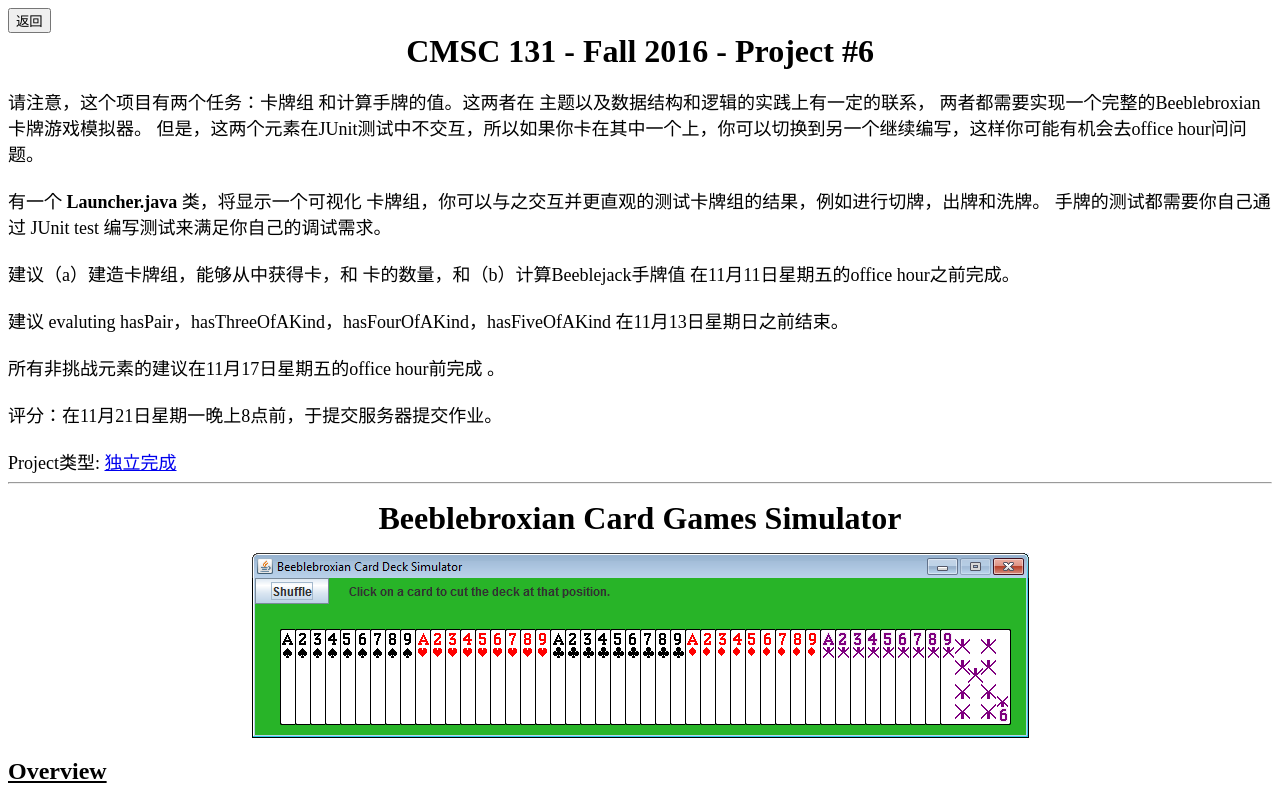
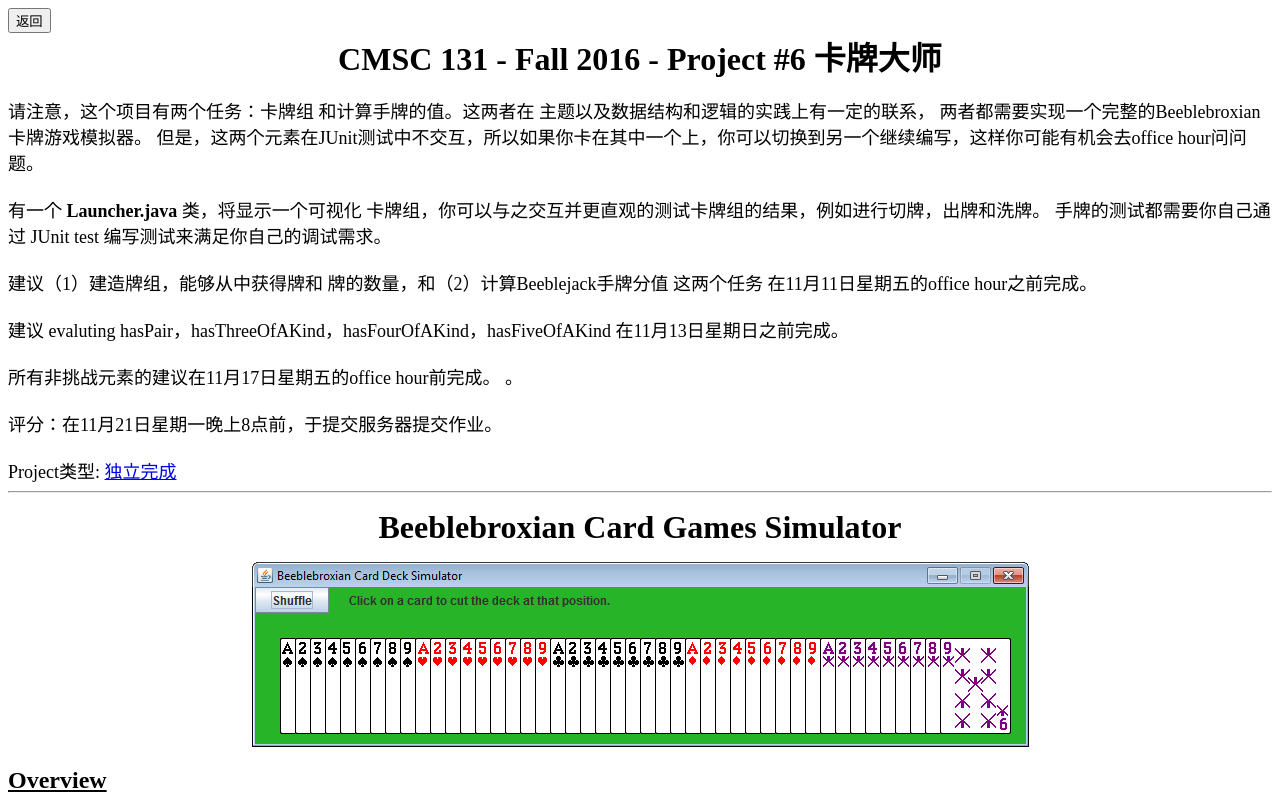
Before and after one commit to UMDcmscCHN/UMDcmscCHN.github.io, a plain HTML site: page P6/CMSC 131_ Project 6 - Beeblebroxian Card Games Simulator CHN.html in a window 1280 px wide. Shown: the top 800 px of the page. Drawn offline with Linux system fonts and the light colour scheme.

Commit message:
16.11.9 minor translation bug fix

```diff
--- a/P6/CMSC 131_ Project 6 - Beeblebroxian Card Games Simulator CHN.html
+++ b/P6/CMSC 131_ Project 6 - Beeblebroxian Card Games Simulator CHN.html
@@ -10,7 +10,7 @@
 <meta http-equiv="Content-Type" content="text/html;charset=ISO-8859-1">
 <button type="button" class="btn btn-default" onclick="{location.href='../index.html'}">返回</button>
 <font size="6">
-<center><b>CMSC 131 - Fall 2016 - Project #6</b></center>
+<center><b>CMSC 131 - Fall 2016 - Project #6 卡牌大师</b></center>
 </font>
 <br>
 <font size="4">
@@ -24,15 +24,15 @@
 卡牌组，你可以与之交互并更直观的测试卡牌组的结果，例如进行切牌，出牌和洗牌。
 手牌的测试都需要你自己通过 JUnit test 编写测试来满足你自己的调试需求。
 <br> <br>
-建议（a）建造卡牌组，能够从中获得卡，和
-卡的数量，和（b）计算Beeblejack手牌值
+建议（1）建造牌组，能够从中获得牌和
+牌的数量，和（2）计算Beeblejack手牌分值 这两个任务
 在11月11日星期五的office hour之前完成。
 <br> <br>
 建议
 evaluting hasPair，hasThreeOfAKind，hasFourOfAKind，hasFiveOfAKind
-在11月13日星期日之前结束。
+在11月13日星期日之前完成。
 <br> <br>
-所有非挑战元素的建议在11月17日星期五的office hour前完成
+所有非挑战元素的建议在11月17日星期五的office hour前完成。
 。
 <br> <br>
 评分：在11月21日星期一晚上8点前，于提交服务器提交作业。
```
